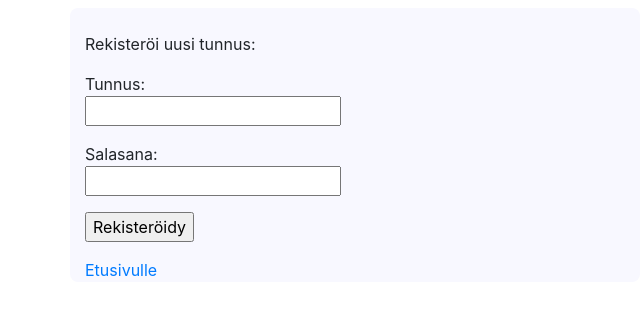
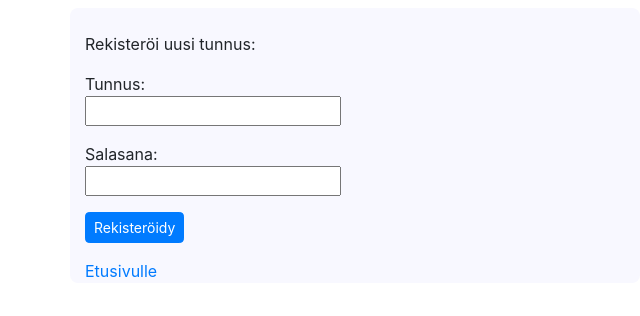
Before and after one commit to roni-b/tsoha-2022_chat-app, a Flask app: page /register in a window 1280 px wide. Shown: the top 316 px of the page, without its empty margins (0-640 px from the left). Run offline with Flask 2, Linux system fonts and the light colour scheme; some libraries are stand-ins or nearby versions.

Commit message:
Fix logout

```diff
--- a/templates/login.html
+++ b/templates/login.html
@@ -8,7 +8,7 @@
     <input type="text" name="username"></p>
     <p>Salasana:<br>
     <input type="password" name="password"></p>
-    <input type="submit" value="Kirjaudu">
+    <input class="btn btn-primary btn-sm" type="submit" value="Kirjaudu">
 </form>
 <a href="/">Etusivulle</a>
 {% endblock %}
--- a/templates/register.html
+++ b/templates/register.html
@@ -8,7 +8,7 @@
     <input type="text" name="username"></p>
     <p>Salasana:<br>
     <input type="password" name="password"></p>
-    <input type="submit" value="Rekisteröidy">
+    <input class="btn btn-primary btn-sm" type="submit" value="Rekisteröidy">
 </form>
 <a href="/">Etusivulle</a>
 {% endblock %}
--- a/users.py
+++ b/users.py
@@ -28,6 +28,7 @@ def login(username, password):
 def logout():
     del session["user_id"]
     del session["username"]
+    del session["receive"]
 
 def user_id():
     try:
```
